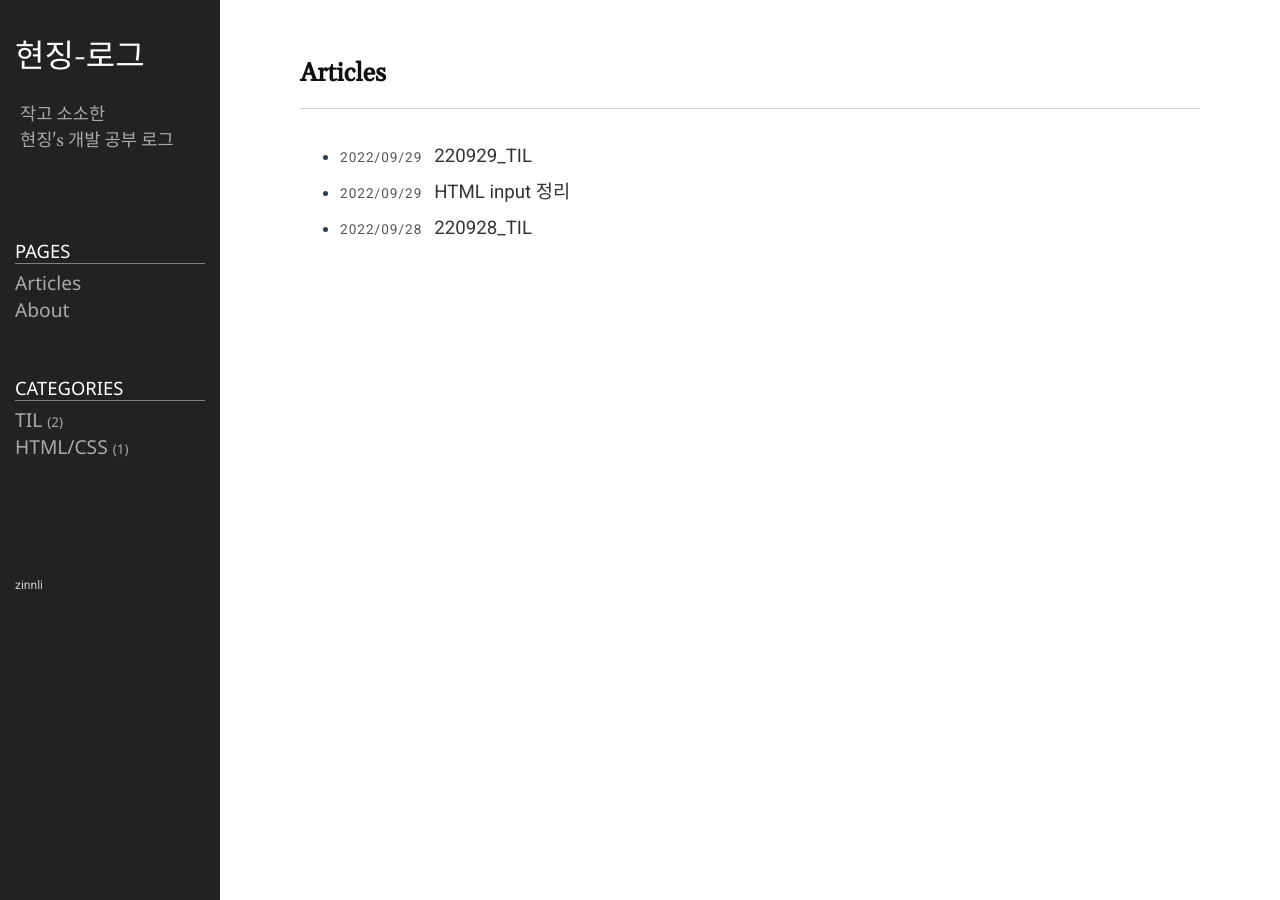
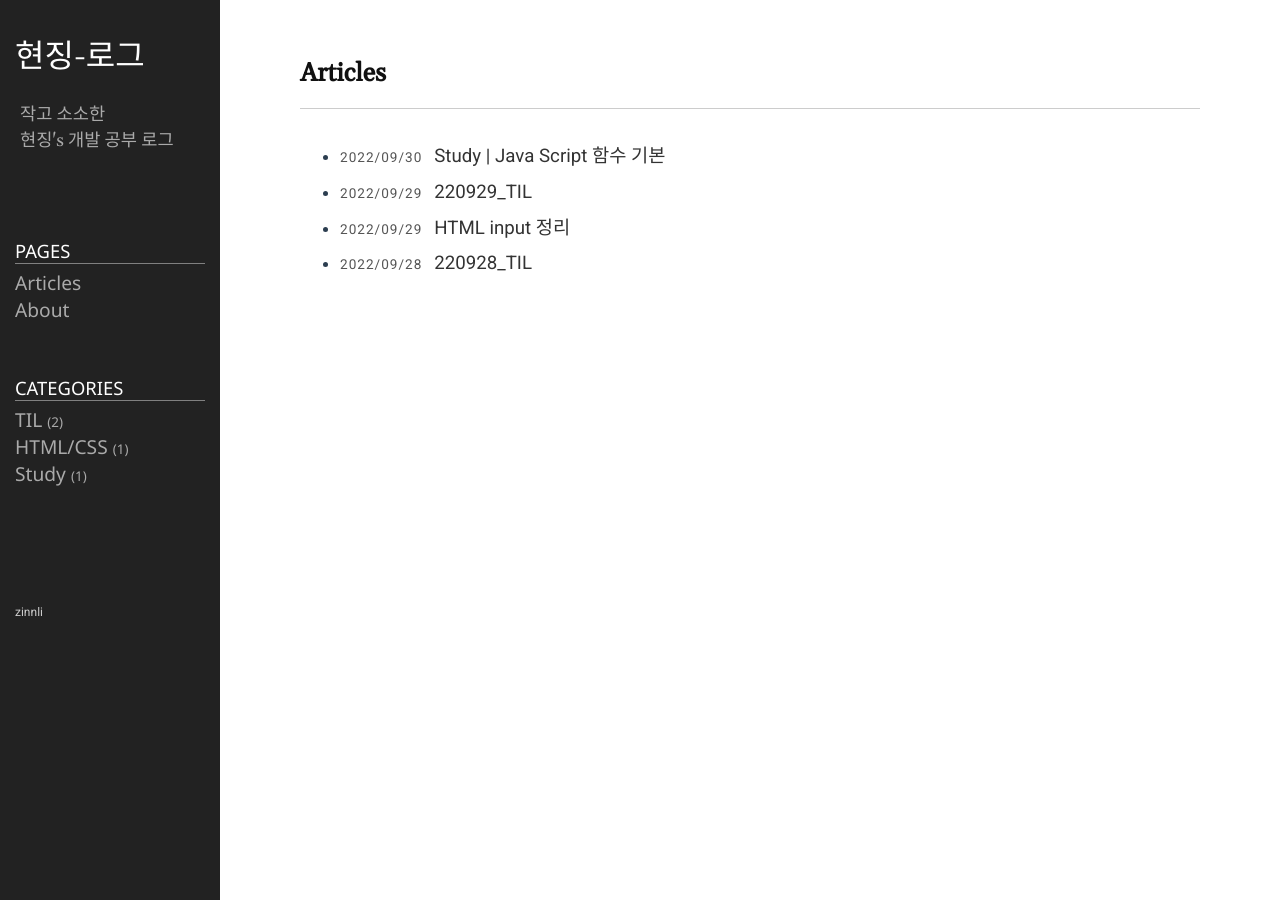
Before and after one commit to zinnli/zinnli.github.io, a Jekyll site: the page built from index.md, in a window 1280 px wide. Built offline with Jekyll 4.4.1, drawn with Linux system fonts in a browser that asks for light colours; some of the changed lines change nothing that is shown.

Commit message:
220930 스터디 발표 준비 + css 글자 하이라이트 수정

````diff
--- /dev/null
+++ b/_posts/2022-09-30-JS_hgjs_01.markdown
@@ -0,0 +1,164 @@
+---
+layout: post
+title: Study | Java Script 함수 기본
+date: 2022-09-30 23:30:30 +0900
+category: Study
+---
+
+# [도서] 나혼자 공부하는 자바스크립트
+
+<br/>
+**핵심 키워드** <br/> #익명함수 #선억적함수 #매개변수 #리턴값 #가변 매개변수 함수 #전개 연산자 #기본 매개변수
+<br/>
+<br/>
+
+### 함수 기본 용어
+
+-    함수 호출 : 함수를 사용<br/>
+-    매개변수 : 함수를 호출할 때 괄호 내부에 넣는 자료들<br/>
+-    리턴값 : 최종적으로 나오는 결과<br/>
+-    함수 = 코드의 집합을 나타내는 자료형<br/>
+     -> function () { } 형태
+
+*    함수가 코드의 집합인 이유
+     -> 중괄호{...} 내부에 코드를 넣기 때문
+
+### **함수의 장점**
+
+-    반복되는 코드를 한번만 정의 후 필요할 때마다 호출 -> 반복 작업 피할 수 있음
+-    기능별로 나눠서 함수를 작성하면 -> 모듈화로 전체 코드의 가독성이 좋아짐
+-    기능별(함수별)로 수정이 가능 -> 유지보수가 쉬움
+     <br/>
+
+### 익명함수
+
+: 이름이 붙어있지 않은 함수
+
+-    호이스팅이 불가능함(함수 선언보다 함수 호출이 윗줄에 있어도 실행되는 기능)
+-    선언이 우선되어야 함수가 바르게 실행됨
+
+```
+let 함수 = function() {...}
+```
+
+### 선언적 함수
+
+: 이름이 있는 함수
+
+-    함수 선언 전에 호출해도 오류없이 실행됨
+
+```
+function 함수() {...}
+```
+
+<br/>
+### 익명함수와 선언적 함수의 차이
+
+: 선언적 함수보다는 `익명함수`를 주로 씀
+
+==> HTML 코드 내부의 script 태그는 하나씩 전체가 실행되고 넘어가기 때문에 선언적 함수를 사용하면 코드흐름 예측이 어려움
+<br/>
+
+### 매개변수와 리턴값(parameter & return)
+
+-    매개변수 : 함수를 호출할 때 괄호 안에 적는 것
+-    리턴값 : 함수의 최종 결과
+
+```
+function 함수(매개변수, 매개변수){  // 매개변수 == input
+  문장
+  문장
+  return 리턴값 // 리턴값 == output
+}
+```
+
+<br/>
+### 나머지 매개변수(rest parameter)
+
+-    여러 개의 숫자를 매개변수로 넣어 실행하고 싶을 때
+     -> 호출할 때 매개변수의 개수가 고정적이지 않은 함수를 `가변 매개변수 함수` 라고 부름
+
+```
+function 함수(... 나머지 매개변수){ } // 매개변수 앞에 ... 입력하면 매개변수들이 배열로 들어감
+```
+
+-    나머지 매개변수와 일반 매개변수 조합하기
+
+```
+function 함수(매개변수, 매개변수, ... 나머지 매개변수){ }
+```
+
+<br/>
+
+#### 매개변수 확인하기
+
+-    `typeof 연산자` : 변수의 데이터 타입을 반환함
+
+     -    undefined
+     -    object : 함수, 배열, null 등의 객체
+     -    boolean : 참 거짓
+     -    number
+     -    string
+     -    symbol
+     -    function
+
+-    Array.isArray() 함수 : 객체를 배열인지 여부 확인용으로 사용
+
+<br/>
+### 전개 연산자(spread parameter)
+
+: 배열을 전개해서 함수의 매개변수로 전달)
+
+```
+함수(... 배열)
+```
+
+-> 예제 참고
+
+<br/>
+
+### 기본 매개함수(default parameter)
+
+: 매개변수에 기본값을 지정(for 같은 매개변수를 자주 사용할 때)
+
+```
+함수(매개변수, 매개변수=기본값, 매개변수=기본값)
+```
+
+<br/>
+
+#### 예제
+
+1. 숫자를 계산해서 출력하는 경우
+
+     ```
+     function 함수(매개변수){
+      let output = 초깃값
+      처리함
+      return output
+     }
+     ```
+
+2. 전개 연산자 활용
+
+     ```
+     매개변수 모두 출력
+     function sample(...items){
+       console.log(items)
+     }
+
+     const array = [1,2,3,4]
+
+     sample(array) // 전개연산자 사용 x [Array(4)]
+
+     sample(...array) // 전개연산자 사용 o [1,2,3,4]
+     ```
+
+<hr>
+
+<br/>
+
+함수 고급은 내일 정리
+
+<br/>
+(잘못된 부분이 있다면 메일로 연락주세요.)
--- a/public/css/style.css
+++ b/public/css/style.css
@@ -332,6 +332,17 @@
      color: #ccc;
 }
 
+/* 현진추가 */
+
+.highlighter-rouge {
+     background-color: #ffc107;
+}
+
+.highlight {
+     padding: 3px 8px;
+     border-radius: 4px;
+}
+
 @media (max-width: 576px) {
      article {
           font-size: 0.9em;
````
